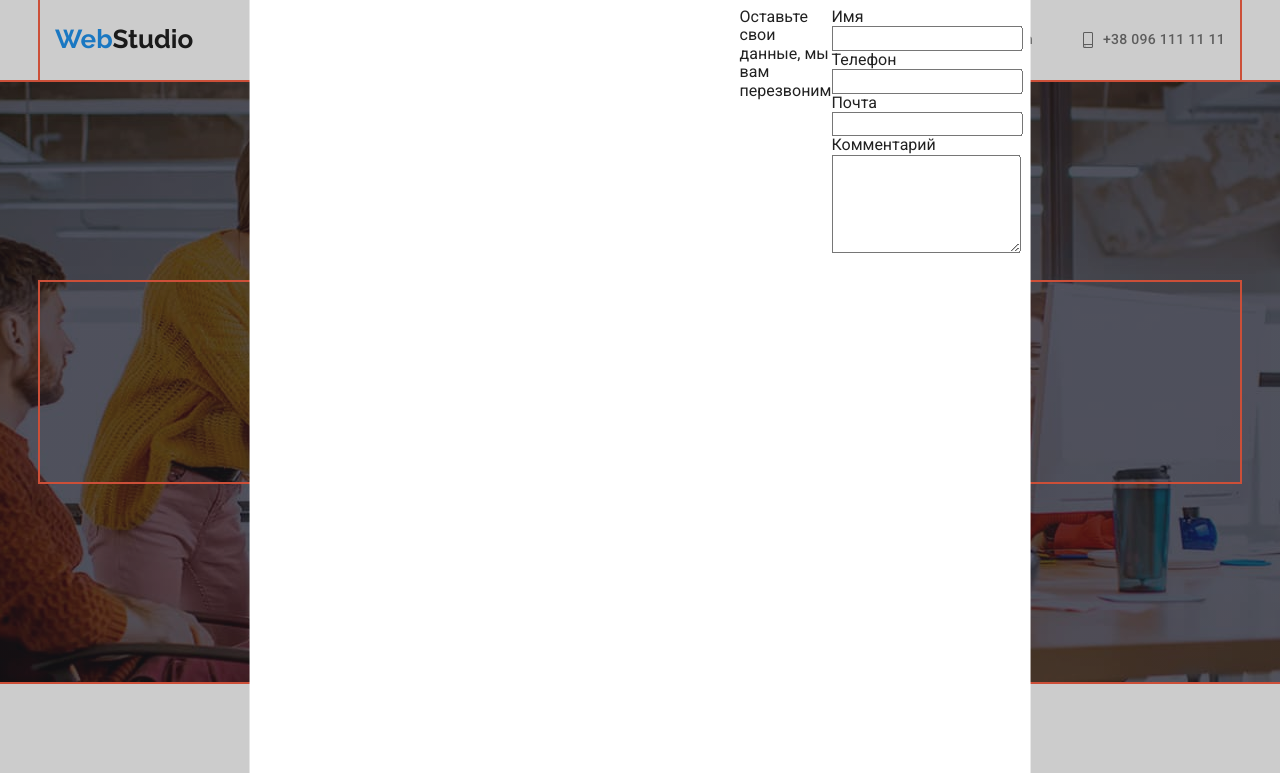
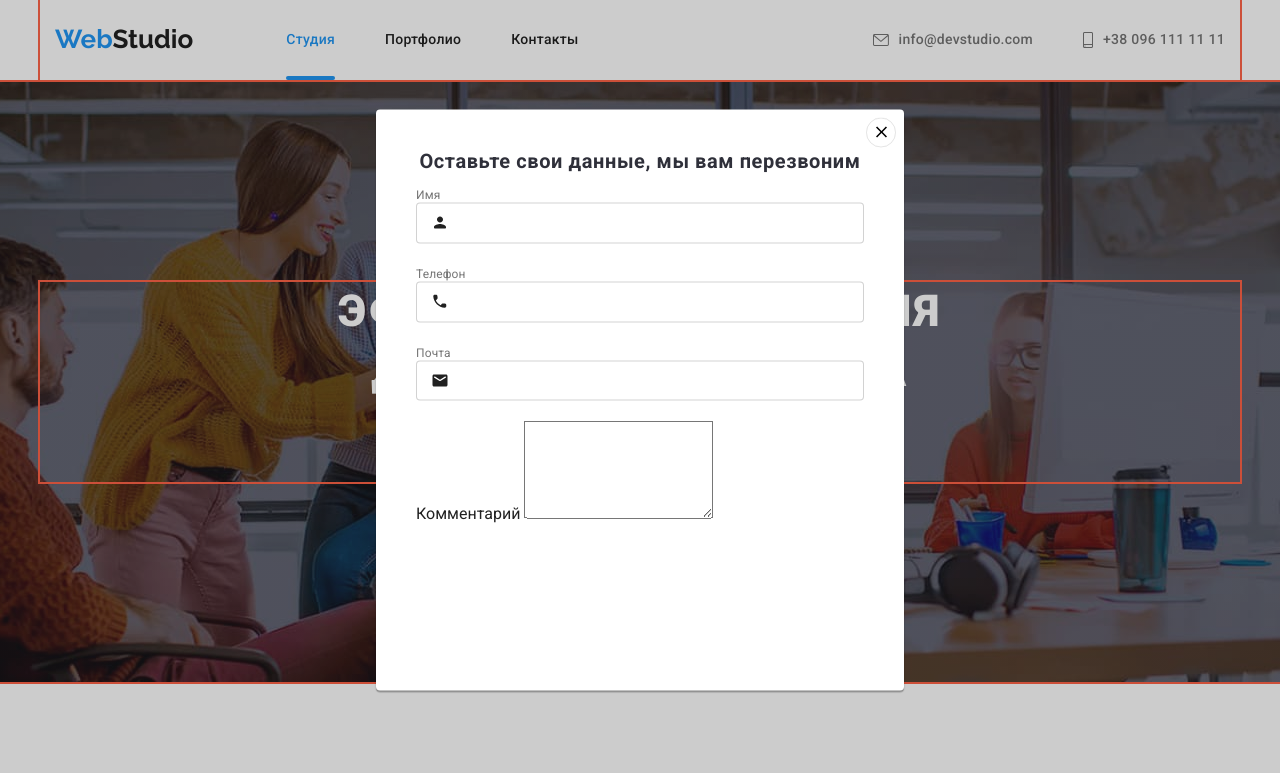
Before and after one commit to lubamos/goit-markup-hw-06, a plain HTML site: page index.html in a window 1280 px wide. Both pictures are taken after a click on the button "Заказать услугу". Shown: the top 773 px of the page. Drawn offline with nearby package versions, Linux system fonts and the light colour scheme.

Commit message:
оформляет форму

```diff
--- a/css/styles.css
+++ b/css/styles.css
@@ -606,7 +606,7 @@ h2 {
   text-transform: uppercase;
   color: var(--body-background-color);
 }
-.footer-subscribe label {
+.footer-subscribe form {
   display: flex;
 }
 .footer-subscribe input {
@@ -660,6 +660,8 @@ h2 {
 .footer-subscribe-button:hover {
   cursor: pointer;
 }
+
+/* backdrop */
 .backdrop {
   position: fixed;
   top: 0;
@@ -687,14 +689,16 @@ h2 {
 
   min-height: 581px;
   min-width: 528px;
-  padding-top: 8px;
-  padding-right: 8px;
-  padding-bottom: 543px;
-  padding-left: 490px;
 
   background-color: var(--body-background-color);
+  box-shadow: 0px 1px 3px rgba(0, 0, 0, 0.12), 0px 1px 1px rgba(0, 0, 0, 0.14),
+    0px 2px 1px rgba(0, 0, 0, 0.2);
+  border-radius: 4px;
 }
 .m-button {
+  position: absolute;
+  right: 8px;
+  top: 8px;
   padding: 0;
   margin: 0;
   border-radius: 50%;
@@ -705,6 +709,54 @@ h2 {
   max-width: 100%;
   height: auto;
 }
+/*backdrop subscribe form */
+.form-modal {
+  padding: 40px;
+  width: 528px;
+}
+.subscribe-form {
+  margin-bottom: 12px;
+
+  font-weight: 700;
+  font-size: 20px;
+  line-height: 1.15;
+  text-align: center;
+  letter-spacing: 0.03em;
+
+  color: var(--background-color);
+}
+.form-field {
+  position: relative;
+  margin-bottom: 20px;
+}
+.form-label {
+  top: 0;
+  left: 0;
+  margin-bottom: 7px;
+
+  font-weight: 400;
+  font-size: 12px;
+  line-height: 14px;
+
+  letter-spacing: 0.01em;
+
+  color: var(--text-color);
+}
+.form-label1 {
+  position: absolute;
+  top: 50%;
+  left: 15px;
+}
+.form-input {
+  width: 100%;
+  margin: 0;
+  padding: 10px 20px;
+  font: inherit;
+  border: 1px solid rgba(33, 33, 33, 0.2);
+  box-sizing: border-box;
+  border-radius: 4px;
+}
+
 /* Portfolio */
 .section-portfolio {
   padding-top: 94px;
--- a/index.html
+++ b/index.html
@@ -502,20 +502,53 @@
         <button class="m-button" data-modal-close>
           <img class="img-modal" src="./images/close_modal.svg" alt="close" />
         </button>
+        <div class="form-modal">
           <p class="subscribe-form">Оставьте свои данные, мы вам перезвоним</p>
-        <form class="form">
+          <form class="form-modal-subscribe">
             <div class="form-field">
               <label for="name" class="form-label">Имя</label>
+              <label for="name1" class="form-label1"
+                ><img
+                  width="18px"
+                  ;
+                  height="18px"
+                  ;
+                  src="./images/subscribe/user.svg"
+                  alt="иконка пользователь"
+              /></label>
               <input type="text" class="form-input" name="name" id="name" />
             </div>
 
             <div class="form-field">
               <label for="tel" class="form-label">Телефон</label>
-            <input type="tel" class="form-input" name="phone_number" id="tel" />
+              <label for="name1" class="form-label1"
+                ><img
+                  width="18px"
+                  ;
+                  height="18px"
+                  ;
+                  src="./images/subscribe/phone.svg"
+                  alt="иконка пользователь"
+              /></label>
+              <input
+                type="tel"
+                class="form-input"
+                name="phone_number"
+                id="tel"
+              />
             </div>
 
             <div class="form-field">
               <label for="email" class="form-label">Почта</label>
+              <label for="name1" class="form-label1"
+                ><img
+                  width="18px"
+                  ;
+                  height="18px"
+                  ;
+                  src="./images/subscribe/email.svg"
+                  alt="иконка пользователь"
+              /></label>
               <input type="email" class="form-input" name="email" id="email" />
             </div>
 
@@ -533,6 +566,7 @@
           </form>
         </div>
       </div>
+    </div>
     <script src="./js/modal.js"></script>
   </body>
 </html>
```
Also changed, not shown: images/portfolio.svg/imgp1.jpg (renamed from images/portfolio/imgp1.jpg), images/portfolio.svg/imgp2.jpg (renamed from images/portfolio/imgp2.jpg), images/portfolio.svg/imgp3.jpg (renamed from images/portfolio/imgp3.jpg), images/portfolio.svg/imgp4.jpg (renamed from images/portfolio/imgp4.jpg), images/portfolio.svg/imgp5.jpg (renamed from images/portfolio/imgp5.jpg), images/portfolio.svg/imgp6.jpg (renamed from images/portfolio/imgp6.jpg), images/portfolio.svg/imgp7.jpg (renamed from images/portfolio/imgp7.jpg), images/portfolio.svg/imgp8.jpg (renamed from images/portfolio/imgp8.jpg), images/portfolio.svg/imgp9.jpg (renamed from images/portfolio/imgp9.jpg), images/subscribe/email.svg (added), images/subscribe/phone.svg (added), images/subscribe/user.svg (added). Lines whose indentation alone changed are shown as unchanged.
